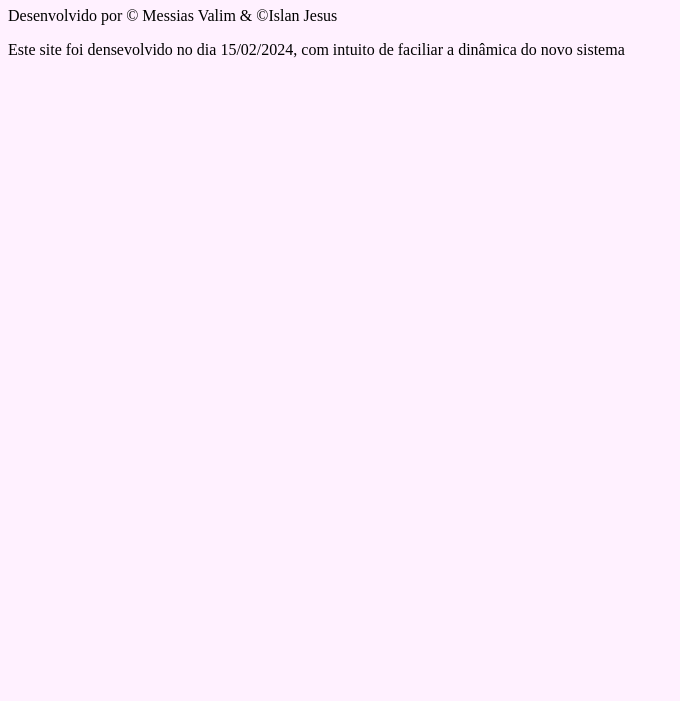
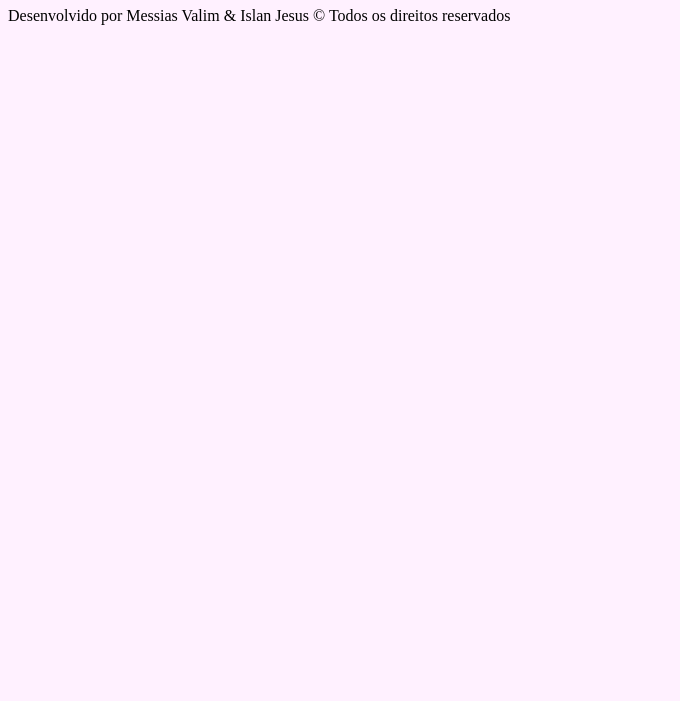
Before and after one commit to IslanJesus/ProjetoClever, a plain HTML site: page index.html in a window 1280 px wide. Shown: the part 99-800 px from the top of the page, without its empty margins (0-680 px from the left). Drawn offline with Linux system fonts and the light colour scheme.

Commit message:
Add files via upload

```diff
--- a/index.html
+++ b/index.html
@@ -18,9 +18,9 @@
 
     </div>
 
-    <footer class="Rodape">
-        Desenvolvido por &copy; Messias Valim & &copy;Islan Jesus
-        <P>Este site foi densevolvido no dia 15/02/2024, com intuito de faciliar a dinâmica do novo sistema</P>
+    <footer class="rodape">
+        Desenvolvido por Messias Valim & Islan Jesus &copy; Todos os direitos reservados
+
     </footer>
 </body>
 </html>
```
Also changed, not shown: clever.html (+3 -3 lines), quem somos.html (+3 -3 lines), tdm.html (+3 -3 lines).
